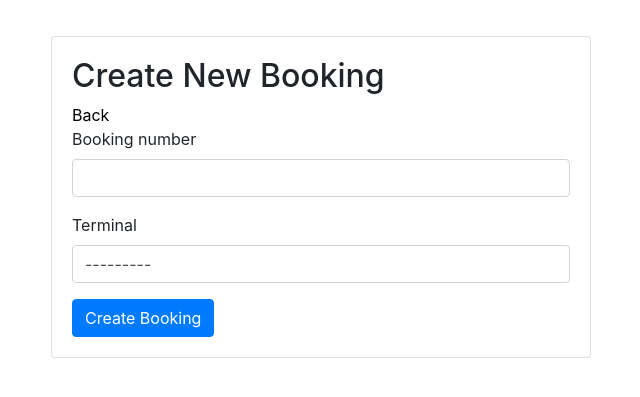
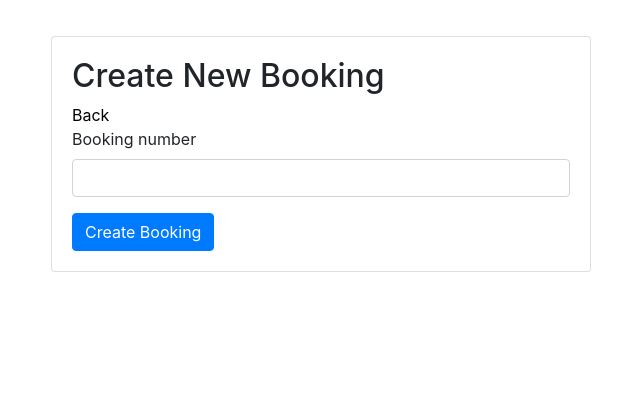
Before and after one commit to chutchais/ePayment, a Django app: page /booking/create in a window 1280 px wide. Shown: the part 80-477 px from the top of the page, without its empty margins (319-959 px from the left). Run offline with Django 3.2, Linux system fonts and the light colour scheme; the visitor is signed in with stand-in values (Sample User, id 1); some libraries are stand-ins or nearby versions.

Commit message:
Change field order on Booking and remove Terminal from Booking creation page

```diff
--- a/src/booking/views.py
+++ b/src/booking/views.py
@@ -46,8 +46,8 @@ class BookingDetailView(LoginRequiredMixin,DetailView):
 
 class BookingCreateView(LoginRequiredMixin,CreateView):
 	model = Booking
-	fields = ['name','terminal']
-	# fields = ['name']
+	# fields = ['name','terminal']
+	fields = ['name']
 	success_url = reverse_lazy('booking:list')
 
 	def form_valid(self, form):
```
Also changed, not shown: src/templates/booking/booking_detail.html (+5 -4 lines).
